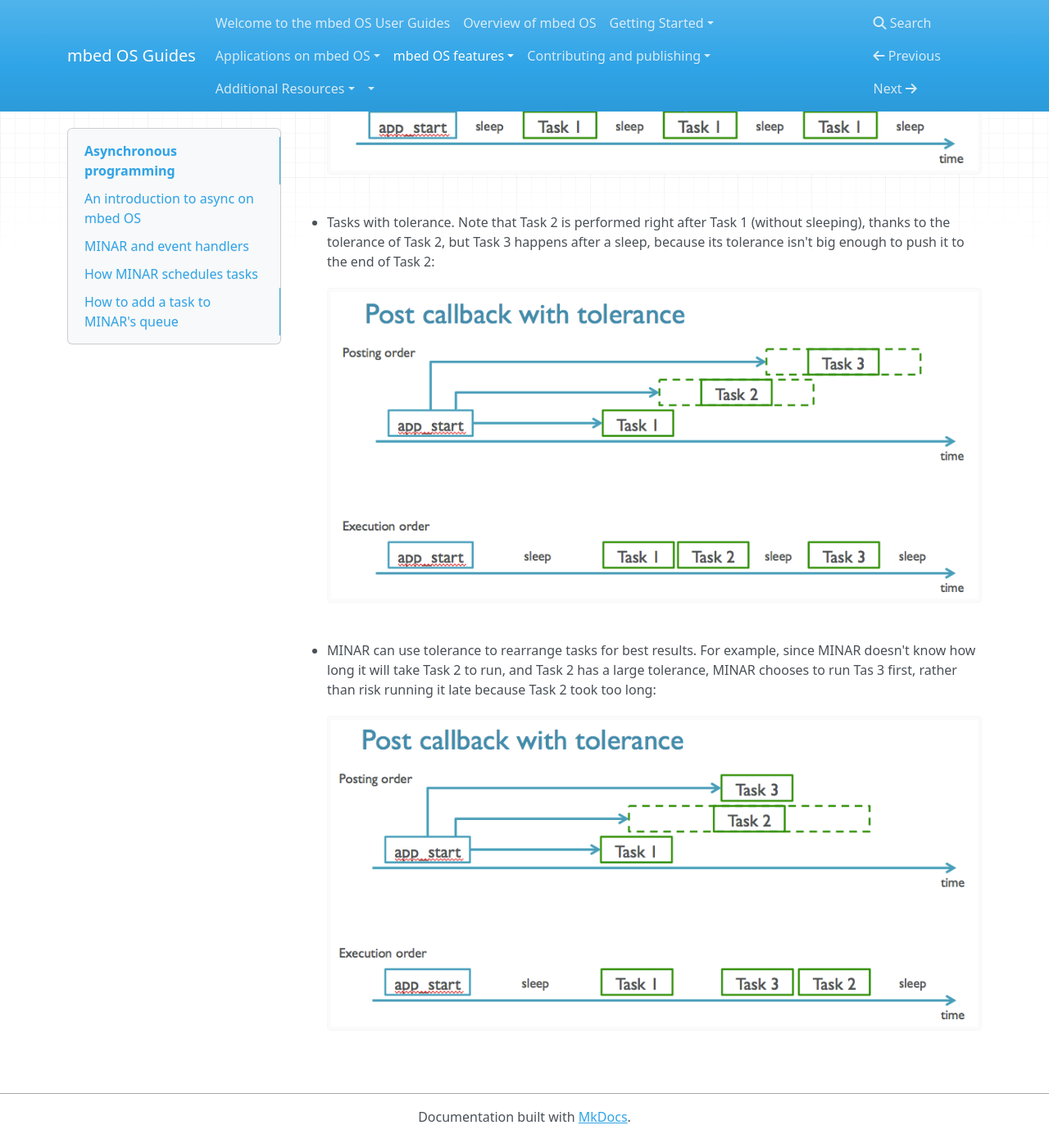
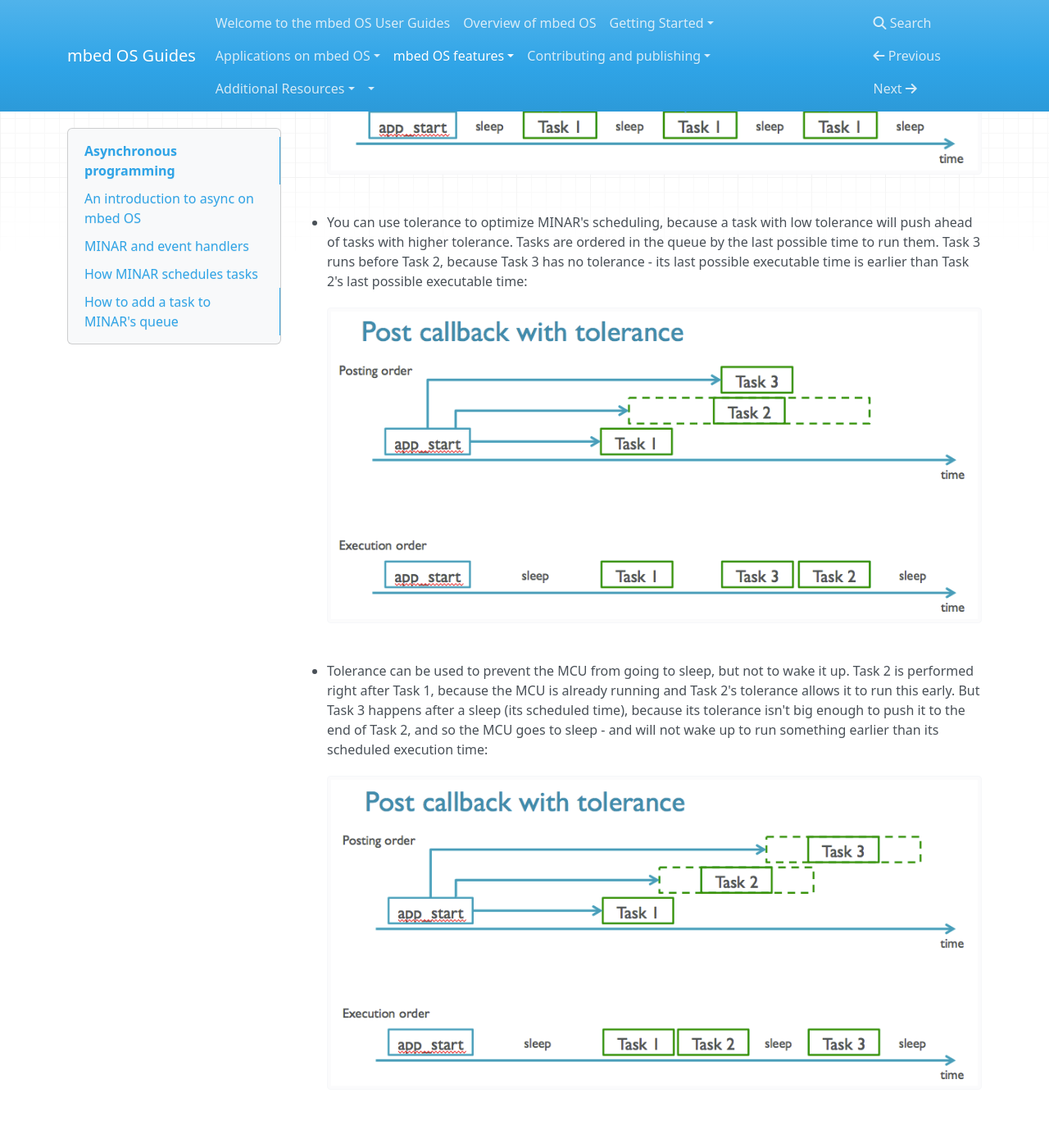
Before and after one commit to ARMmbed/GettingStartedmbedOS, an MkDocs documentation site: the page built from Docs/Full_Guide/MINAR.md, in a window 1280 px wide and 1400 px high, scrolled down 12004 px. Shown: the whole window at 82% size. Built offline with MkDocs 1.6.1, drawn with Linux system fonts in a browser that asks for light colours; nearby versions of some CDN libraries; old or Windows-style settings are respelled for this version of MkDocs.

Commit message:
Marcus edited
Marcus edited the text to make it make sense

```diff
--- a/Docs/Full_Guide/MINAR.md
+++ b/Docs/Full_Guide/MINAR.md
@@ -445,8 +445,8 @@ The following images show the relationship between MINAR event attributes and th
 * Tasks with delays, and a single task with intervals:
 ![These tasks have delay or interval parameters](Images/post_callback_d_i.png)
 
-* Tasks with tolerance. Note that Task 2 is performed right after Task 1 (without sleeping), thanks to the tolerance of Task 2, but Task 3 happens after a sleep, because its tolerance isn't big enough to push it to the end of Task 2:
+* You can use tolerance to optimize MINAR's scheduling, because a task with low tolerance will push ahead of tasks with higher tolerance. Tasks are ordered in the queue by the last possible time to run them. Task 3 runs before Task 2, because Task 3 has no tolerance - its last possible executable time is earlier than Task 2's last possible executable time:
+![Task 2 is executed only after Task 3](Images/post_callback_t_2.png)
+
+* Tolerance can be used to prevent the MCU from going to sleep, but not to wake it up. Task 2 is performed right after Task 1, because the MCU is already running and Task 2's tolerance allows it to run this early. But Task 3 happens after a sleep (its scheduled time), because its tolerance isn't big enough to push it to the end of Task 2, and so the MCU goes to sleep - and will not wake up to run something earlier than its scheduled execution time:
 ![Two of these tasks have a tolerance, giving MINAR some execution freedom](Images/post_callback_t.png)
-
-* MINAR can use tolerance to rearrange tasks for best results. For example, since MINAR doesn't know how long it will take Task 2 to run, and Task 2 has a large tolerance, MINAR chooses to run Tas 3 first, rather than risk running it late because Task 2 took too long:
-![Task 2 is executed only after Task 3](Images/post_callback_t_2.png)
```
